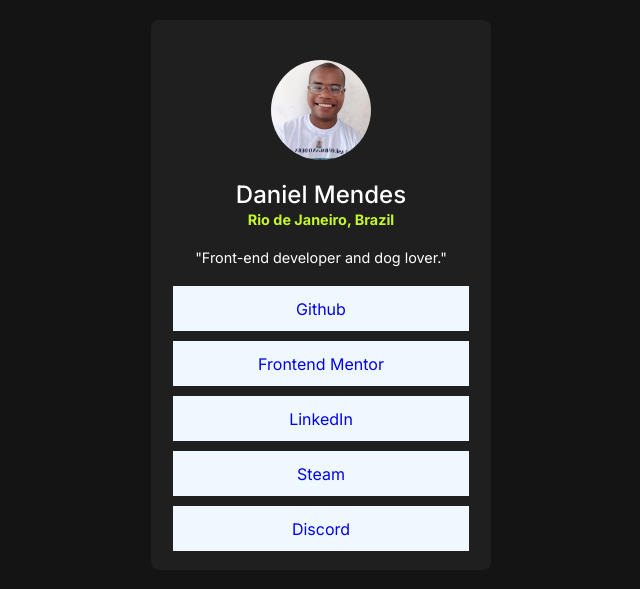
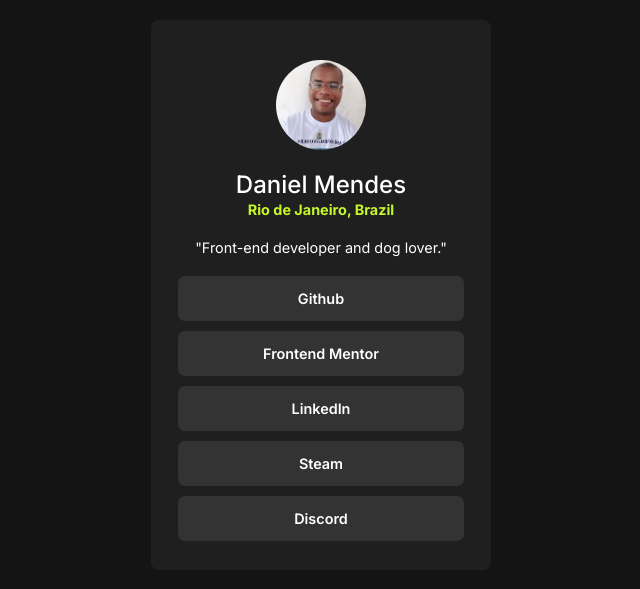
Before and after one commit to mendesdomingos/social-links-profile, a plain HTML site: page index.html in a window 1280 px wide. Shown: the part 105-694 px from the top of the page, without its empty margins (319-959 px from the left). Drawn offline with Linux system fonts and the light colour scheme.

Commit message:
Styled buttons and changed the image size

```diff
--- a/assets/style/main.scss
+++ b/assets/style/main.scss
@@ -40,7 +40,7 @@
 }
 
 img {
-    width: 100px;
+    width: 90px;
     margin-top: 40px;
     border-radius: 50%;
 }
@@ -77,8 +77,18 @@
         align-items: center;
         justify-content: center;
         height: 45px;
-        background-color: aliceblue;
+        background-color: $Grey;
+        color: $White;
+        font-weight: 600;
+        font-size: 0.9rem;
         padding: 10px 85px;
         text-decoration: none;
+        border-radius: 0.5em;
+    }
+
+    a:hover {
+        background-color: $Green;
+        color: $Dark-Grey;
+        transition-duration: 0.2s;
     }
 }
```
Also changed, not shown: assets/style/main.css.
